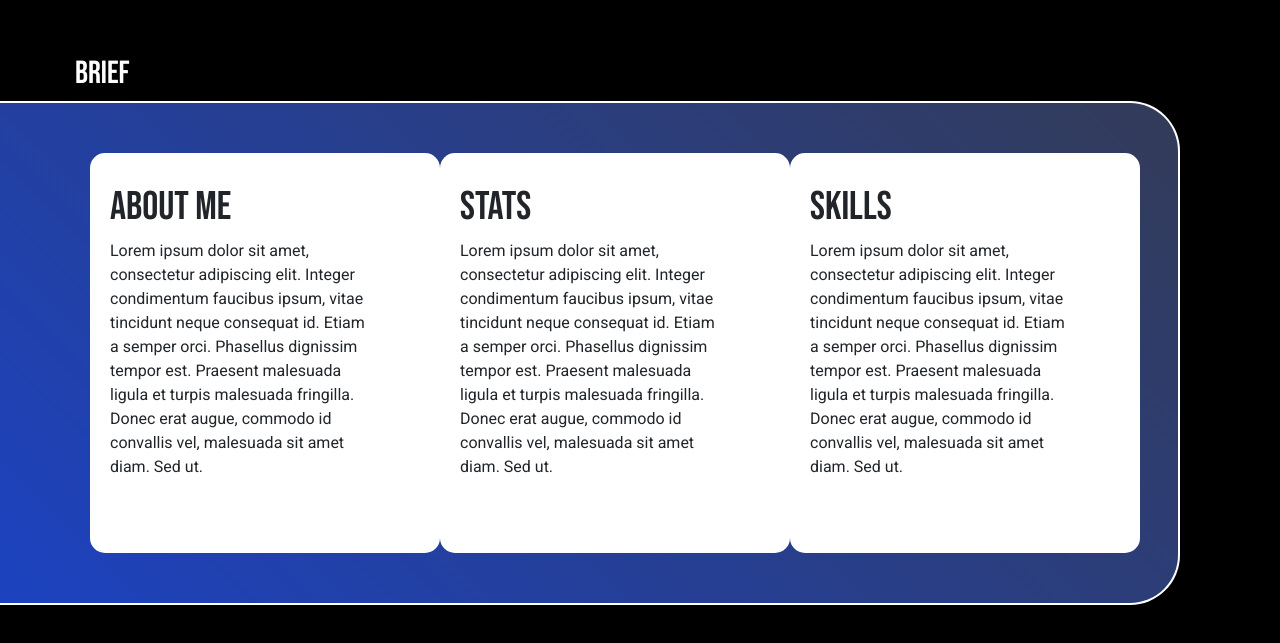
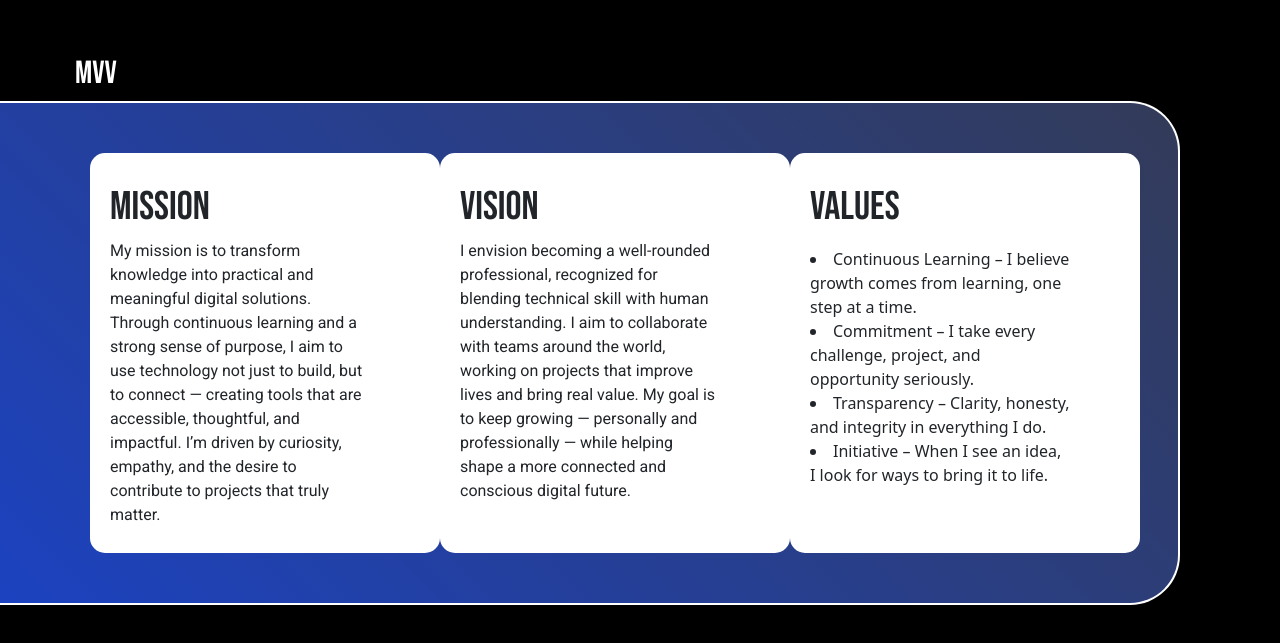
Before and after one commit to Gabriel-Petry/Portfolio, a plain HTML site: page index.html in a window 1280 px wide. Shown: the part 865-1508 px from the top of the page. Drawn offline with nearby package versions, Linux system fonts and the light colour scheme; a web font is replaced by a local one.

Commit message:
Text changes

```diff
--- a/css/fonts.css
+++ b/css/fonts.css
@@ -72,7 +72,7 @@
     height: 30px;
 }
 
-.tittle-h { /* Home TITTLE */
+.tittle-h { /* Home TITLE */
     color: white;
     padding-left: 75PX;
 }
--- a/index.html
+++ b/index.html
@@ -61,24 +61,32 @@
             </section>
             <section class="hiddenO">
                 <p>
-                            &nbsp &nbsp &nbsp Hi! I’m João Gabriel Petry de Brito, a tech nerd and a developer of random things from Sapucaia do Sul,
-                            Brazil. I'm passionate about turning ideas into codes, I REALLY love all the logic behind everything.
+                    &nbsp &nbsp &nbsp Hi! I’m João Gabriel Petry de Brito, a tech nerd and a developer of random things
+                    from Sapucaia do Sul,
+                    Brazil. I'm passionate about turning ideas into codes, I REALLY love all the logic behind
+                    everything.
                     With a solid foundation in technologies like Java, HTML, PHP, JavaScript, CSS, and MySQL, I enjoy
                     working across all the languages and diving deep into how systems work behind the scenes, I'm still
                     looking for a specific language to specialize myself.
 
-                            I'm currently studying Systems Analysis and Development at Unisinos, a journey that’s been both exciting
-                            and transformative. All the semesters come with a new challenge that helps me to improve not just as a
-                            developer, but as a problem-solver and lifelong learner. I'm also investing in my communication skills
-                            by studying English, Russian and soon to begin German aiming to collaborate with international teams and
+                    I'm currently studying Systems Analysis and Development at Unisinos, a journey that’s been both
+                    exciting
+                    and transformative. All the semesters come with a new challenge that helps me to improve not just as
+                    a
+                    developer, but as a problem-solver and lifelong learner. I'm also investing in my communication
+                    skills
+                    by studying English, Russian and soon to begin German aiming to collaborate with international teams
+                    and
                     explore opportunities abroad.
 
-                            What drives me is curiosity, creativity, and a desire to build cool and impressive things that matter.
-                            Whether it's a big or small project, I’m always ready to take on the next project with energy and focus.
+                    What drives me is curiosity, creativity, and a desire to build cool and impressive things that
+                    matter.
+                    Whether it's a big or small project, I’m always ready to take on the next project with energy and
+                    focus.
                     I'm ready to learn and adapt to new environments!
                 </p>
             </section>
-                        <section class="hiddenO" >
+            <section class="hiddenO">
                 <div class="bebas-neue-regular">
                     <p style="text-align: end; font-size: 45px; color: #008dba; padding-top: 25px;">
                         Let's build something great together!
@@ -91,39 +99,46 @@
     <div class="c2">
 
         <section class="hiddenR">
-            <div class="bebas-neue-regular" >
-                <h2 class="tittle-h" >Brief</h2>
+            <div class="bebas-neue-regular">
+                <h2 class="tittle-h">MVV</h2>
             </div>
         </section>
 
         <div class="squares">
             <section class="hiddenR">
                 <div class="square" href="#">
-                    <h1 class="bebas-neue-regular">About Me</h1>
-                    <p class="roboto-regular">Lorem ipsum dolor sit amet, consectetur adipiscing elit. Integer
-                        condimentum faucibus ipsum, vitae tincidunt neque consequat id. Etiam a semper orci. Phasellus
-                        dignissim tempor est. Praesent malesuada ligula et turpis malesuada fringilla. Donec erat augue,
-                        commodo id convallis vel, malesuada sit amet diam. Sed ut.</p>
+                    <h1 class="bebas-neue-regular">Mission</h1>
+                    <p class="roboto-regular">My mission is to transform knowledge into practical and meaningful digital
+                        solutions. Through continuous learning and a strong sense of purpose, I aim to use technology
+                        not just to build, but to connect — creating tools that are accessible, thoughtful, and
+                        impactful. I’m driven by curiosity, empathy, and the desire to contribute to projects that truly
+                        matter.</p>
                 </div>
             </section>
 
             <section class="hiddenR">
                 <div class="square" href="#">
-                    <h1 class="bebas-neue-regular">Stats</h1>
-                    <p class="roboto-regular">Lorem ipsum dolor sit amet, consectetur adipiscing elit. Integer
-                        condimentum faucibus ipsum, vitae tincidunt neque consequat id. Etiam a semper orci. Phasellus
-                        dignissim tempor est. Praesent malesuada ligula et turpis malesuada fringilla. Donec erat augue,
-                        commodo id convallis vel, malesuada sit amet diam. Sed ut.</p>
+                    <h1 class="bebas-neue-regular">Vision</h1>
+                    <p class="roboto-regular">I envision becoming a well-rounded professional, recognized for blending
+                        technical skill with human understanding. I aim to collaborate with teams around the world,
+                        working on projects that improve lives and bring real value. My goal is to keep growing —
+                        personally and professionally — while helping shape a more connected and conscious digital
+                        future.</p>
                 </div>
             </section>
 
             <section class="hiddenR">
                 <div class="square" href="#">
-                    <h1 class="bebas-neue-regular">Skills</h1>
-                    <p class="roboto-regular">Lorem ipsum dolor sit amet, consectetur adipiscing elit. Integer
-                        condimentum faucibus ipsum, vitae tincidunt neque consequat id. Etiam a semper orci. Phasellus
-                        dignissim tempor est. Praesent malesuada ligula et turpis malesuada fringilla. Donec erat augue,
-                        commodo id convallis vel, malesuada sit amet diam. Sed ut.</p>
+                    <h1 class="bebas-neue-regular">Values</h1>
+                    <p class="roboto-regular">
+                        <li>Continuous Learning – I believe growth comes from learning, one step at a time.</li>
+
+                        <li>Commitment – I take every challenge, project, and opportunity seriously.</li>
+
+                        <li>Transparency – Clarity, honesty, and integrity in everything I do.</li>
+
+                        <li>Initiative – When I see an idea, I look for ways to bring it to life.</li>
+                    </p>
                 </div>
             </section>
         </div>
```
Lines whose indentation alone changed are shown as unchanged.
